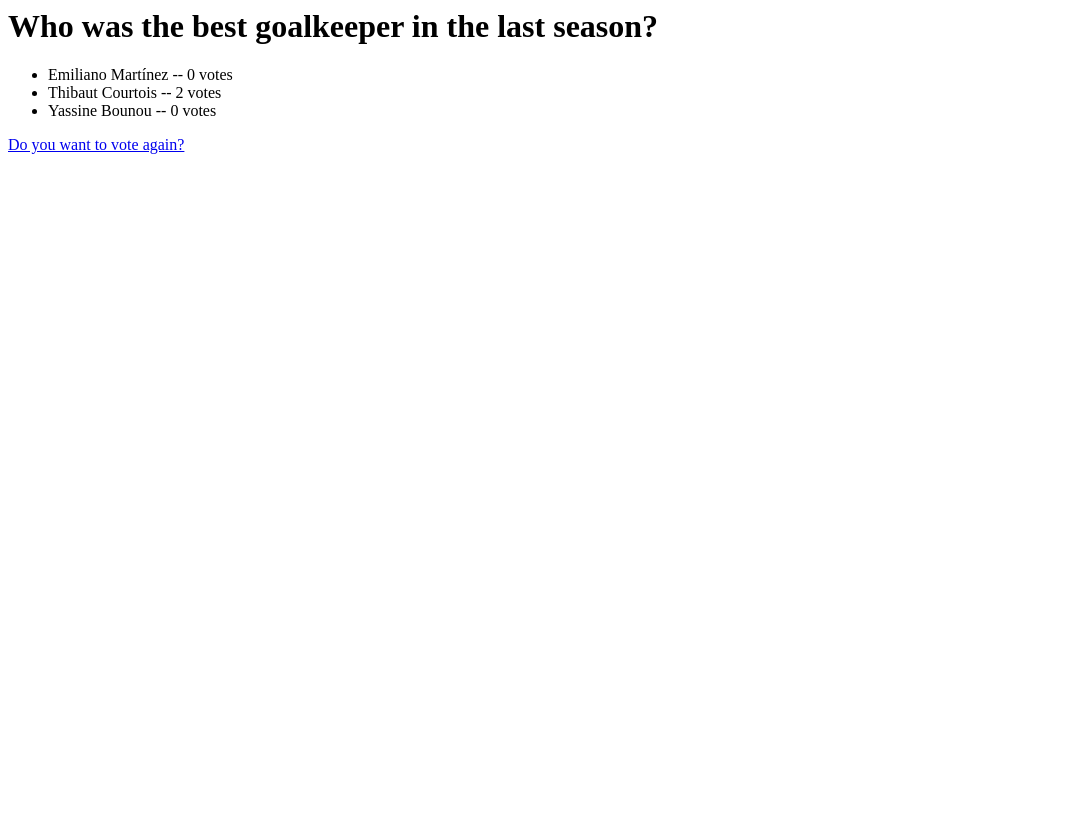
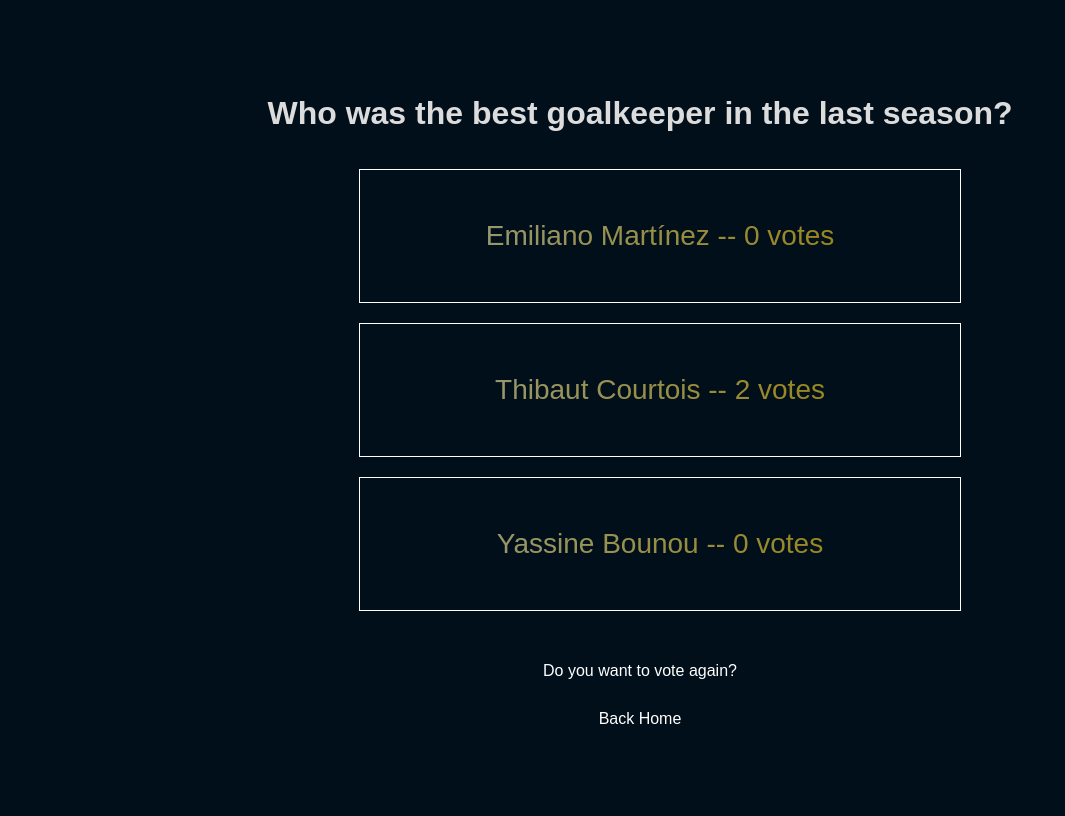
Before and after one commit to NicolasDEV27/the_best_awards, a Django app: page /polls/results/5 in a window 1280 px wide. Shown: the whole page, without its empty margins (0-1065 px from the left). Before the commit the page ends 154 px from the top, so only its background shows below. Run offline with Django 4.2, Linux system fonts and the light colour scheme; data comes from the database, SQL or seed files in the repository; both versions use the stored data as it was after the commit.

Commit message:
All the CSS created

```diff
--- /dev/null
+++ b/thebestawards/polls/static/polls/results.css
@@ -0,0 +1,45 @@
+body {
+    display: flex;
+    align-items: center;
+    justify-content: center;
+
+    color: gainsboro
+}
+
+ul {
+    background: linear-gradient(
+        to right,
+        hsl(98 6% 60%),
+        hsl(50 100% 30%)
+        );
+    -webkit-background-clip: text;
+    -webkit-text-fill-color: transparent;
+    text-align: center;
+
+}
+
+fieldset {
+    display: flex;
+    align-items: center;
+    justify-content: center;
+    flex-direction: column;
+}
+
+li {
+    display: flex;
+    align-items: center;
+    justify-content: center;
+
+    width: 500px;
+    border: 1px solid white;
+    padding: 50px;
+    margin-bottom: 20px;
+
+    font-size: 28px;
+}
+
+a {
+    color:white;
+    text-decoration: none;
+    padding: 15px;
+}
--- a/thebestawards/polls/static/polls/style.css
+++ b/thebestawards/polls/static/polls/style.css
@@ -1,3 +1,68 @@
-li a {
-    color: green;
+body {
+    display: flex;
+    align-items: center;
+    justify-content: center;
+    flex-direction: column;
+
+    height: 100vh;
+    background: hsl(204 100% 5%);
+    font-family: Arial, Helvetica, sans-serif;
 }
+
+header {
+    display: flex;
+    align-items: center;
+    justify-content: center;
+
+    padding: 50px;
+    padding-top: 100px;
+
+    height: 60px;
+    font-size: 60px;
+    color: goldenrod;
+}
+
+ul {
+    display: flex;
+    align-items: center;
+    justify-content: center;
+    flex-direction: column;
+}
+
+header, ul {
+    background: linear-gradient(
+        to right,
+        hsl(98 6% 60%),
+        hsl(50 100% 30%)
+    );
+    -webkit-background-clip: text;
+    -webkit-text-fill-color: transparent;
+    text-align: center;
+}
+
+li {
+    display: flex;
+    align-items: center;
+    justify-content: center;
+
+    width: 500px;
+    border: 1px solid white;
+    padding: 50px;
+    margin-bottom: 20px;
+
+    font-size: 28px;
+}
+
+a {
+    color:white;
+    text-decoration: none;
+}
+
+footer {
+    display: flex;
+    align-items: center;
+    justify-content: center;
+
+    width: 100vw;
+    padding: 50px 0;
+}
--- a/thebestawards/polls/templates/polls/results.html
+++ b/thebestawards/polls/templates/polls/results.html
@@ -1,3 +1,16 @@
+{% load static %}
+
+<!DOCTYPE html>
+<html lang="en">
+<head>
+    <meta charset="UTF-8">
+    <meta http-equiv="X-UA-Compatible" content="IE=edge">
+    <meta name="viewport" content="width=device-width, initial-scale=1.0">
+    <link rel="stylesheet" href="{% static 'polls/style.css' %}">
+    <link rel="stylesheet" href="{% static 'polls/results.css' %}">
+    <title>{{ question.question_text}}</title>
+</head>
+<body>
     <h1>{{ question.question_text}}</h1>
     <ul>
         {% for choice in question.choice_set.all  %}
@@ -5,3 +18,7 @@
         {% endfor %}
     </ul>
     <a href="{% url 'polls:detail' question.id %}">Do you want to vote again?</a>
+    <a href="{% url 'polls:index' %}">Back Home</a>
+
+</body>
+</html>
```
Also changed, not shown: thebestawards/polls/static/polls/detail.css (added, +37 -0 lines), thebestawards/polls/static/polls/reset.css (added, +48 -0 lines), thebestawards/polls/templates/polls/detail.html (+22 -1 lines), thebestawards/polls/templates/polls/index.html (+21 -1 lines), thebestawards/db.sqlite3. Lines whose indentation alone changed are shown as unchanged.
